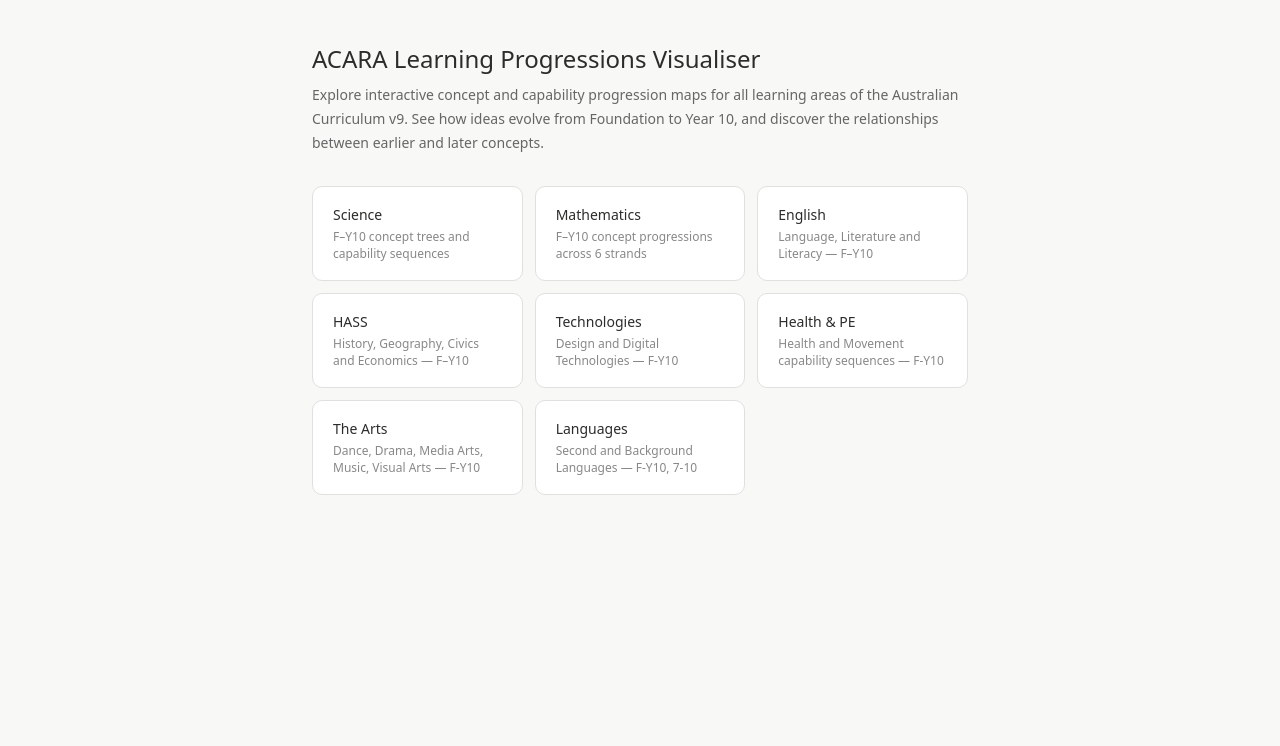
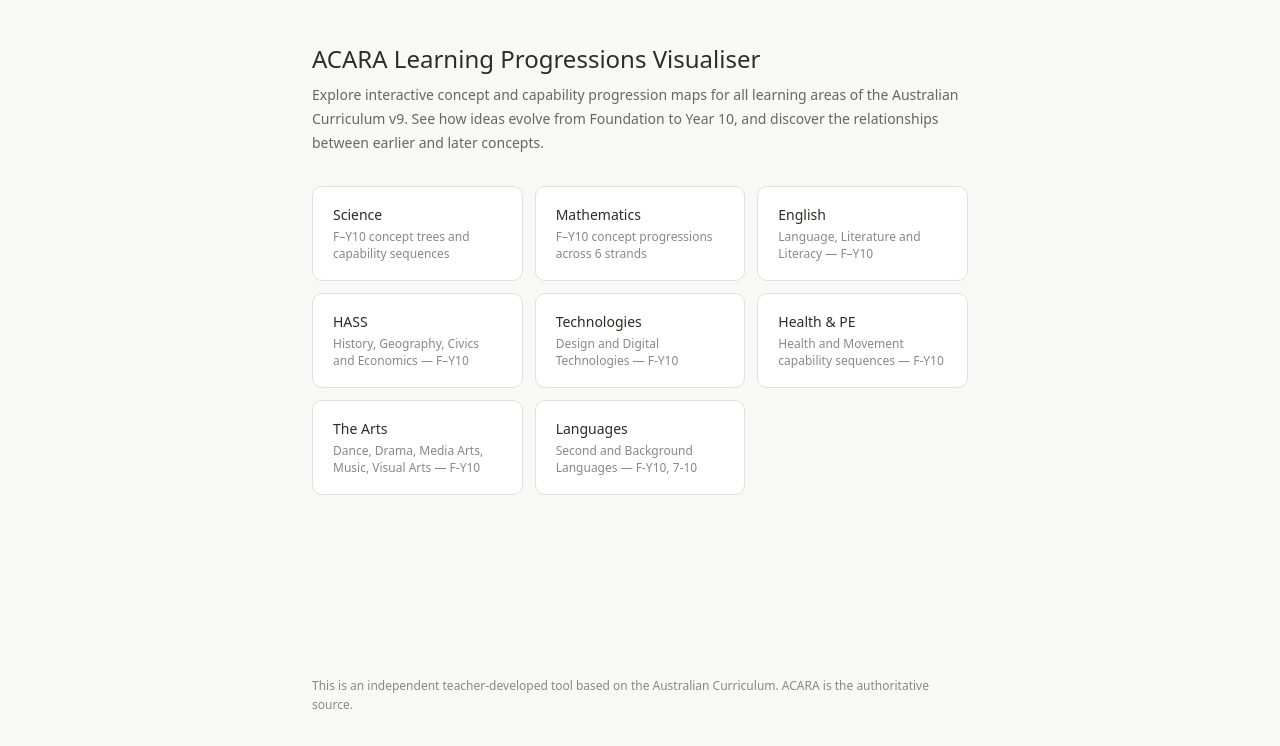
Before and after one commit to edu-matthew-pham/acara-progressions, a plain HTML site: page index.html in a window 1280 px wide. Shown: the part 54-800 px from the top of the page. Drawn offline with Linux system fonts and the light colour scheme.

Commit message:
Added disclaimer about being an independent source from ACARA

```diff
--- a/index.html
+++ b/index.html
@@ -118,6 +118,10 @@
   </div>
 </div>
 
+<div style="max-width:720px; margin: 0 auto; padding: 0 32px 32px; font-size: 12px; color:#888; line-height:1.6;">
+  This is an independent teacher-developed tool based on the Australian Curriculum. ACARA is the authoritative source.
+</div>
+
 <!-- Subject iframe pages -->
 <div class="page" id="page-science">
   <iframe id="frame-science" src="" title="Science Progression Map"></iframe>
```
